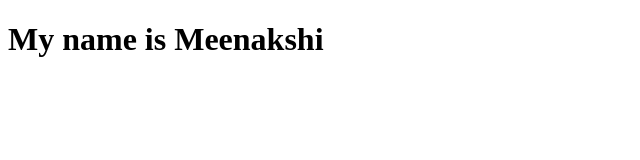
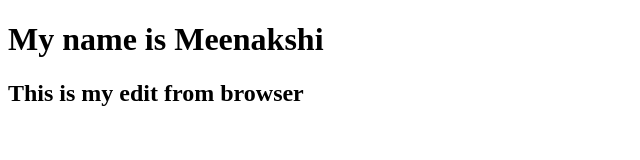
Before and after one commit to MeenakshiShankar/helloGithubinMec, a plain HTML site: page index.html in a window 1280 px wide. Shown: the whole page, without its empty margins (0-640 px from the left). Drawn offline with Linux system fonts and the light colour scheme.

Commit message:
Update index.html

```diff
--- a/index.html
+++ b/index.html
@@ -8,6 +8,7 @@
      </title>
      <body>
          <h1> My name is Meenakshi </h1>
+      <h2> This is my edit from browser </h2>
      </body>
  </head>
 </html>
```
